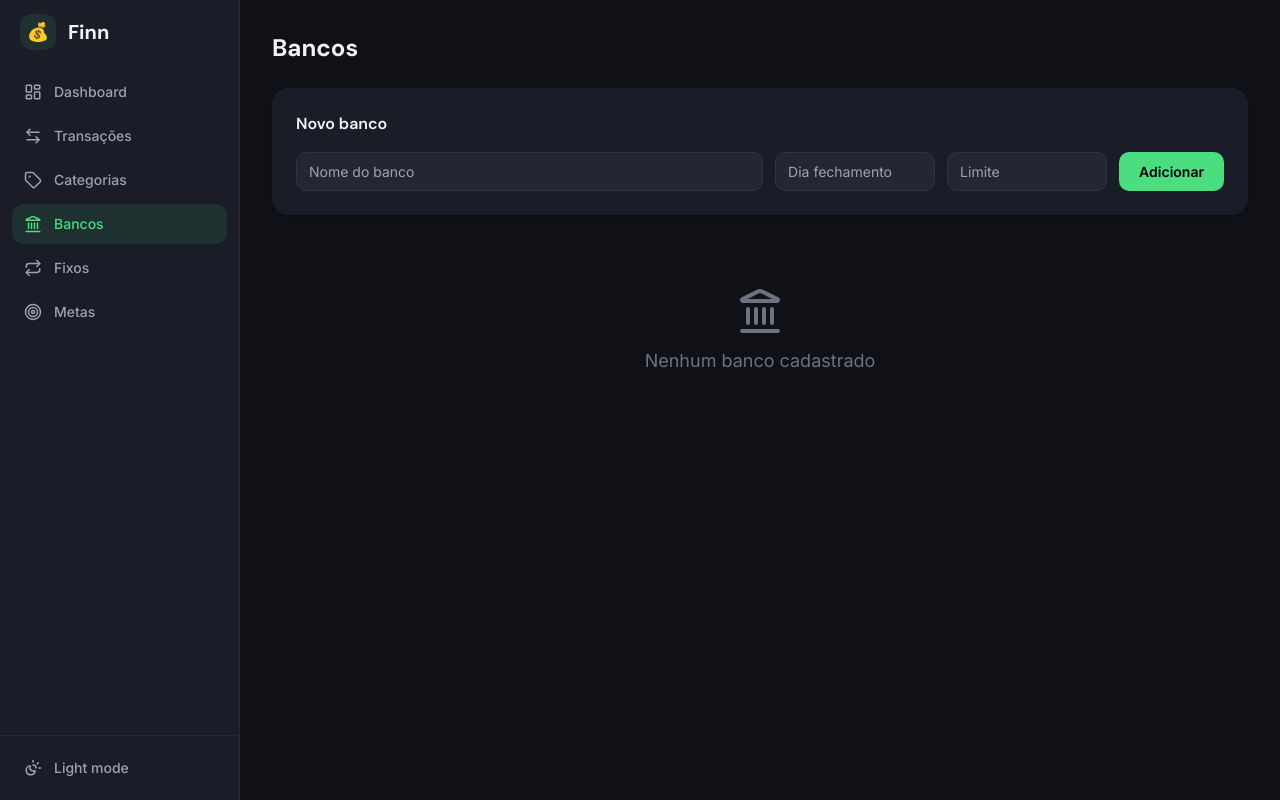
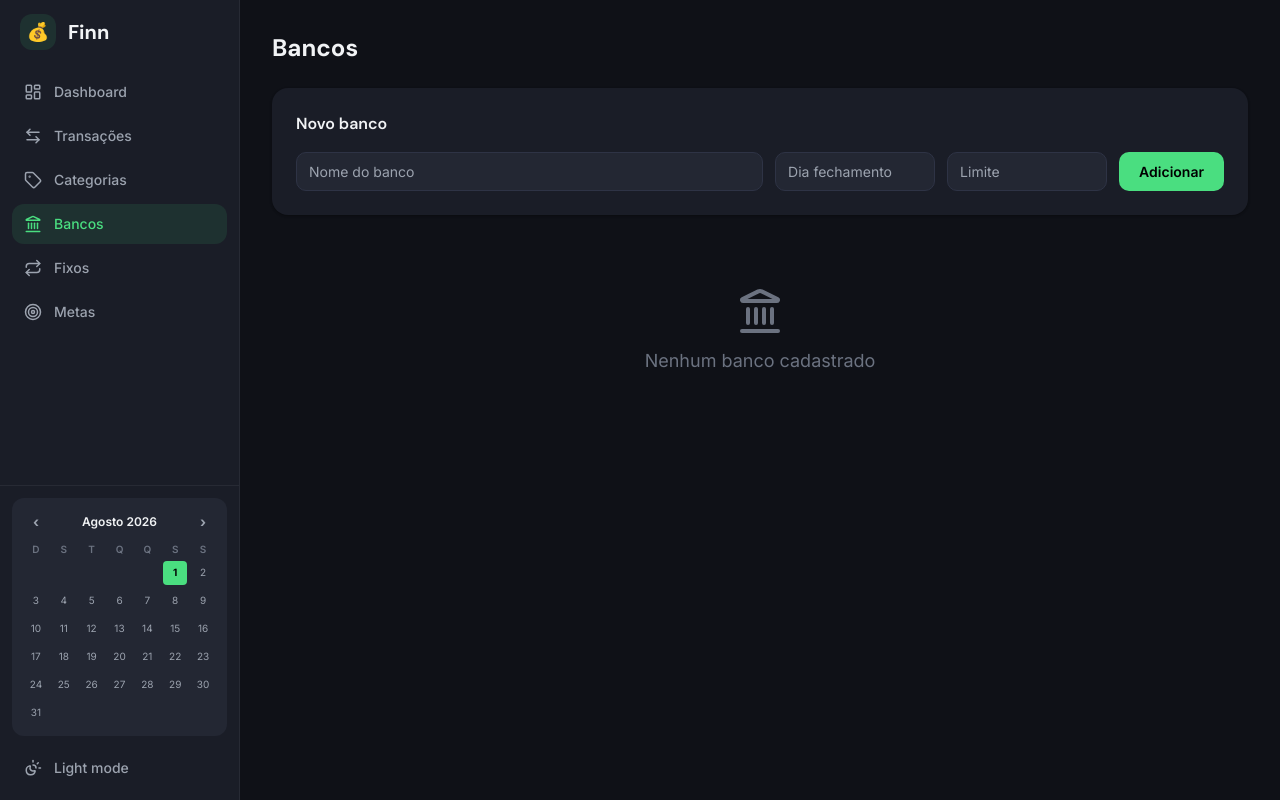
Before and after one commit to NetoSants/Finn, a FastAPI app: page /bancos in a window 1280 px wide. Run offline with FastAPI, Linux system fonts and the light colour scheme; data that the repository does not hold is empty; some libraries are stand-ins or nearby versions.

Commit message:
feat: calendario interativo no canto inferior esquerdo da sidebar

```diff
--- a/web/app.py
+++ b/web/app.py
@@ -12,6 +12,14 @@ app = FastAPI(title="Finn", docs_url=None, redoc_url=None)
 USER_ID = int(os.getenv("ALLOWED_USER_IDS", "1401845586").split(",")[0].strip())
 
 templates = Jinja2Templates(directory="web/templates")
+
+
+def _current_period():
+    hoje = date.today()
+    return {"mes": hoje.month, "ano": hoje.year}
+
+
+templates.env.globals["_current_period"] = _current_period
 
 
 def _fetch(query, params=None):
--- a/web/templates/base.html
+++ b/web/templates/base.html
@@ -185,7 +185,18 @@
                     <span>Metas</span>
                 </a>
             </nav>
-            <div class="px-3 py-3 border-t" style="border-color:var(--border);">
+            <div class="px-3 py-3 border-t space-y-3" style="border-color:var(--border);">
+                <div id="calendar-widget" data-mes="{{ mes|default(_current_period().mes, true) }}" data-ano="{{ ano|default(_current_period().ano, true) }}" class="rounded-xl p-3" style="background:var(--surface-2);">
+                    <div class="flex items-center justify-between mb-2">
+                        <button id="cal-prev" class="w-6 h-6 rounded flex items-center justify-center text-sm font-bold hover:opacity-70 transition" style="color:var(--text-secondary);" title="Mês anterior">&#8249;</button>
+                        <span id="cal-title" class="text-xs font-semibold" style="color:var(--text-primary);"></span>
+                        <button id="cal-next" class="w-6 h-6 rounded flex items-center justify-center text-sm font-bold hover:opacity-70 transition" style="color:var(--text-secondary);" title="Próximo mês">&#8250;</button>
+                    </div>
+                    <div class="grid grid-cols-7 gap-1 mb-1 text-center text-[10px] font-semibold" style="color:var(--text-muted);">
+                        <span>D</span><span>S</span><span>T</span><span>Q</span><span>Q</span><span>S</span><span>S</span>
+                    </div>
+                    <div id="cal-grid" class="grid grid-cols-7 gap-1"></div>
+                </div>
                 <button onclick="toggleTheme()" class="flex items-center gap-3 px-3 py-2.5 rounded-xl text-sm font-medium w-full transition hover:opacity-80" style="color:var(--text-secondary);">
                     <i data-lucide="sun-moon" class="w-[18px] h-[18px]"></i>
                     <span id="theme-label">Dark mode</span>
@@ -271,8 +282,65 @@
             o.classList.toggle('hidden', open);
         }
 
+        function initCalendar() {
+            const cal = document.getElementById('calendar-widget');
+            if (!cal) return;
+            const today = new Date();
+            let viewMes = parseInt(cal.dataset.mes, 10);
+            let viewAno = parseInt(cal.dataset.ano, 10);
+            const monthNames = ['Janeiro','Fevereiro','Março','Abril','Maio','Junho','Julho','Agosto','Setembro','Outubro','Novembro','Dezembro'];
+            const title = document.getElementById('cal-title');
+            const grid = document.getElementById('cal-grid');
+            const monthAware = ['/', '/transacoes', '/metas'];
+
+            function render() {
+                title.textContent = monthNames[viewMes - 1] + ' ' + viewAno;
+                grid.innerHTML = '';
+                const first = new Date(viewAno, viewMes - 1, 1);
+                const startDay = (first.getDay() + 6) % 7;
+                const daysInMonth = new Date(viewAno, viewMes, 0).getDate();
+                const isTodayMonth = viewMes - 1 === today.getMonth() && viewAno === today.getFullYear();
+                for (let i = 0; i < startDay; i++) {
+                    const el = document.createElement('div');
+                    grid.appendChild(el);
+                }
+                for (let d = 1; d <= daysInMonth; d++) {
+                    const el = document.createElement('button');
+                    el.textContent = d;
+                    el.className = 'aspect-square rounded text-[10px] flex items-center justify-center transition';
+                    if (isTodayMonth && d === today.getDate()) {
+                        el.style.background = 'var(--accent)';
+                        el.style.color = '#000';
+                        el.style.fontWeight = '700';
+                    } else {
+                        el.style.color = 'var(--text-secondary)';
+                        el.className += ' hover:opacity-70';
+                    }
+                    el.addEventListener('click', () => goToMonth(viewMes, viewAno));
+                    grid.appendChild(el);
+                }
+            }
+
+            function goToMonth(m, a) {
+                const base = monthAware.includes(window.location.pathname) ? window.location.pathname : '/';
+                const params = new URLSearchParams(window.location.search);
+                params.set('mes', m);
+                params.set('ano', a);
+                window.location.href = base + '?' + params.toString();
+            }
+
+            document.getElementById('cal-prev').addEventListener('click', () => {
+                viewMes--; if (viewMes < 1) { viewMes = 12; viewAno--; } render();
+            });
+            document.getElementById('cal-next').addEventListener('click', () => {
+                viewMes++; if (viewMes > 12) { viewMes = 1; viewAno++; } render();
+            });
+            render();
+        }
+
         document.addEventListener('DOMContentLoaded', function() {
             lucide.createIcons();
+            initCalendar();
             const path = window.location.pathname.replace(/\/$/, '') || '/';
             document.querySelectorAll('.sidebar-link').forEach(a => {
                 const page = a.getAttribute('data-page');
```
